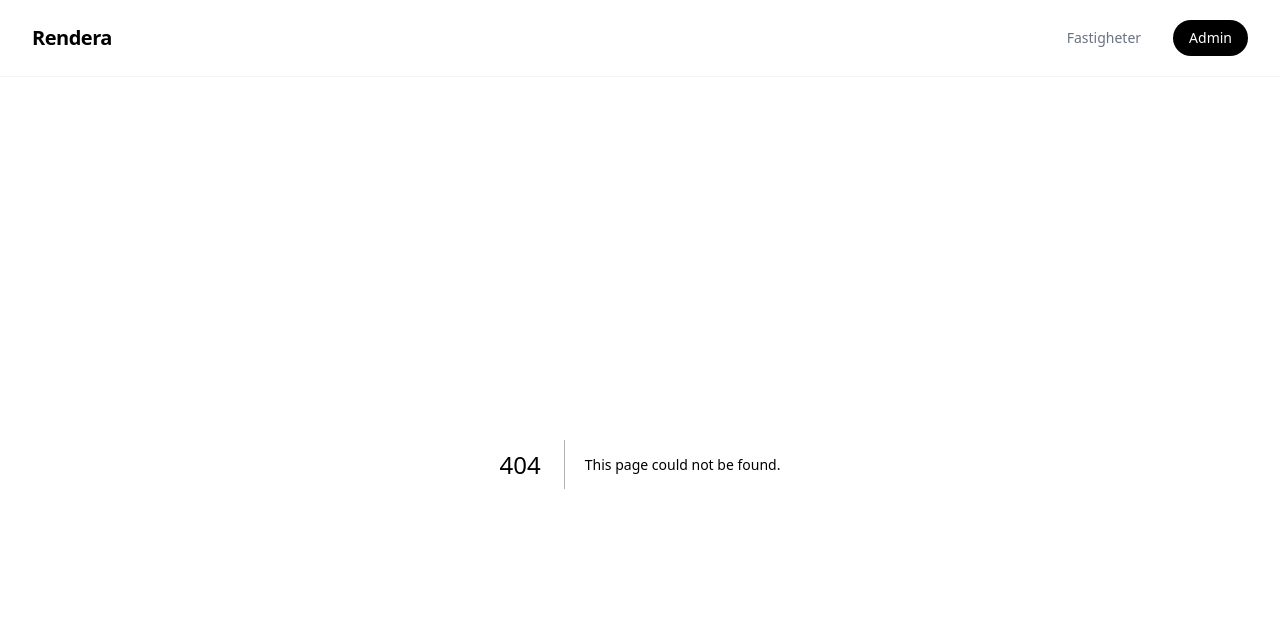
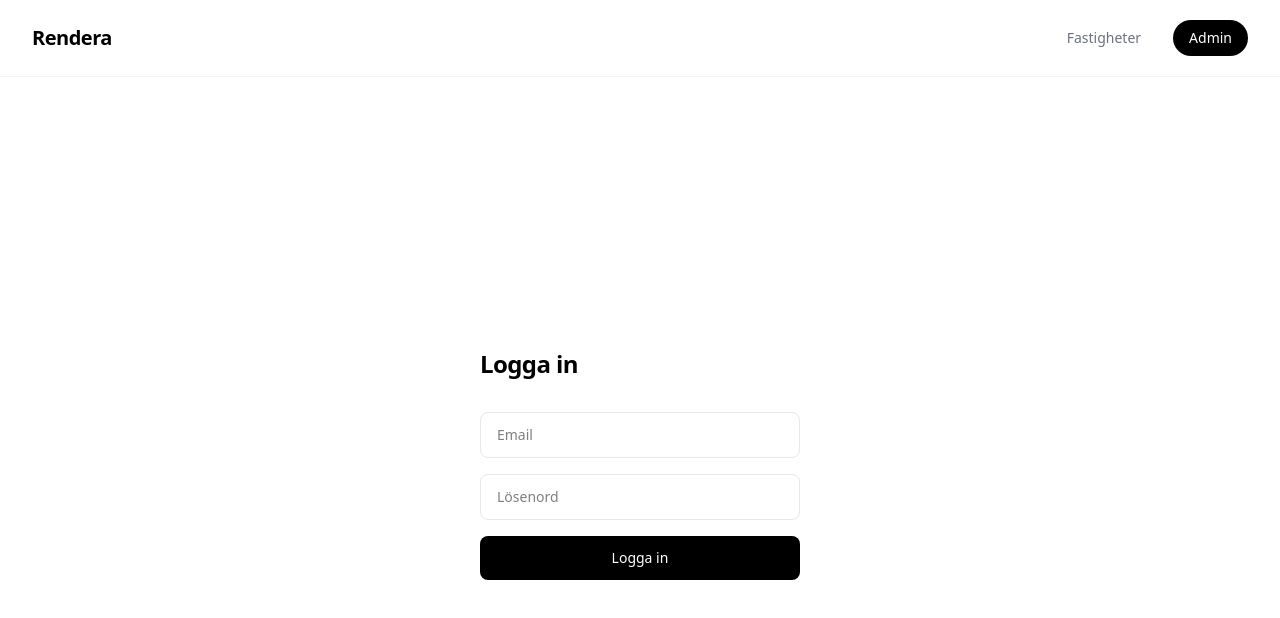
Before and after one commit to Ibrahim-giti/rendera, a Next.js app: page /login in a window 1280 px wide. Before the commit this address had no page. Shown: the top 618 px of the page. Built offline with nearby package versions, Linux system fonts and the light colour scheme; no server answers.

Commit message:
login och skyddad admin

```diff
--- /dev/null
+++ b/app/login/page.tsx
@@ -0,0 +1,63 @@
+"use client"
+
+import { useState } from "react"
+import { createBrowserClient } from "@supabase/ssr"
+import { useRouter } from "next/navigation"
+
+export default function Page() {
+  const [email, setEmail] = useState("")
+  const [password, setPassword] = useState("")
+  const [error, setError] = useState("")
+  const router = useRouter()
+
+  const supabase = createBrowserClient(
+    process.env.NEXT_PUBLIC_SUPABASE_URL!,
+    process.env.NEXT_PUBLIC_SUPABASE_ANON_KEY!
+  )
+
+  async function handleLogin(e: React.FormEvent) {
+    e.preventDefault()
+    setError("")
+
+    const { error } = await supabase.auth.signInWithPassword({ email, password })
+
+    if (error) {
+      setError("Fel email eller lösenord")
+    } else {
+      router.push("/admin")
+    }
+  }
+
+  return (
+    <main className="min-h-screen flex items-center justify-center">
+      <div className="w-full max-w-sm px-8">
+        <h1 className="text-2xl font-semibold tracking-tight mb-8">Logga in</h1>
+
+        {error && <p className="text-red-500 text-sm mb-4">{error}</p>}
+
+        <form onSubmit={handleLogin} className="flex flex-col gap-4">
+          <input
+            className="border border-gray-200 rounded-lg px-4 py-3 text-sm outline-none focus:border-black transition-colors"
+            type="email"
+            placeholder="Email"
+            value={email}
+            onChange={e => setEmail(e.target.value)}
+          />
+          <input
+            className="border border-gray-200 rounded-lg px-4 py-3 text-sm outline-none focus:border-black transition-colors"
+            type="password"
+            placeholder="Lösenord"
+            value={password}
+            onChange={e => setPassword(e.target.value)}
+          />
+          <button
+            type="submit"
+            className="bg-black text-white py-3 rounded-lg text-sm hover:bg-gray-800 transition-colors"
+          >
+            Logga in
+          </button>
+        </form>
+      </div>
+    </main>
+  )
+}
```
